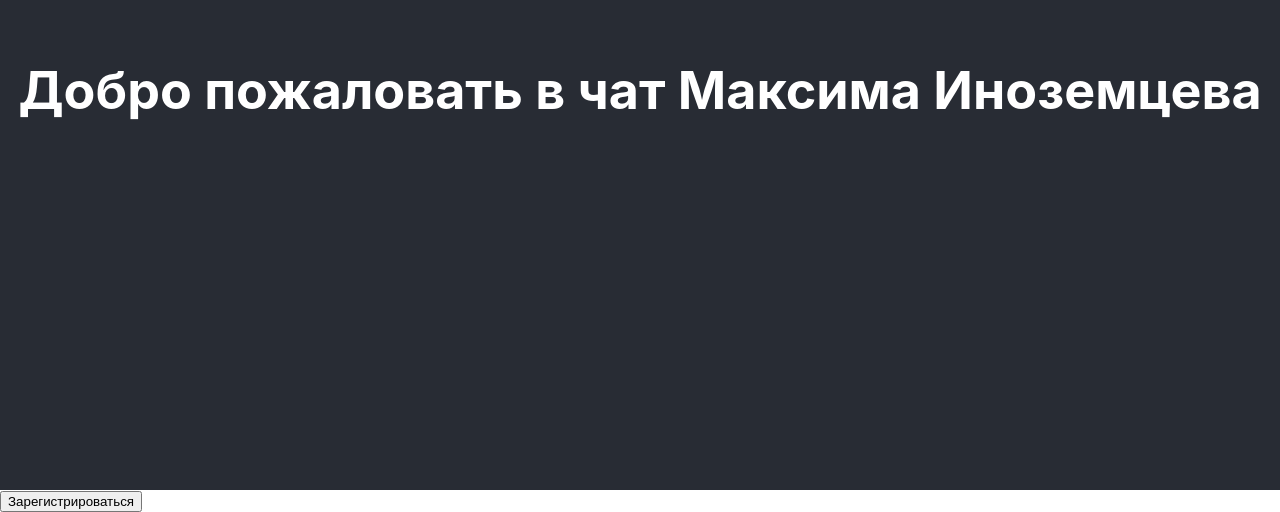
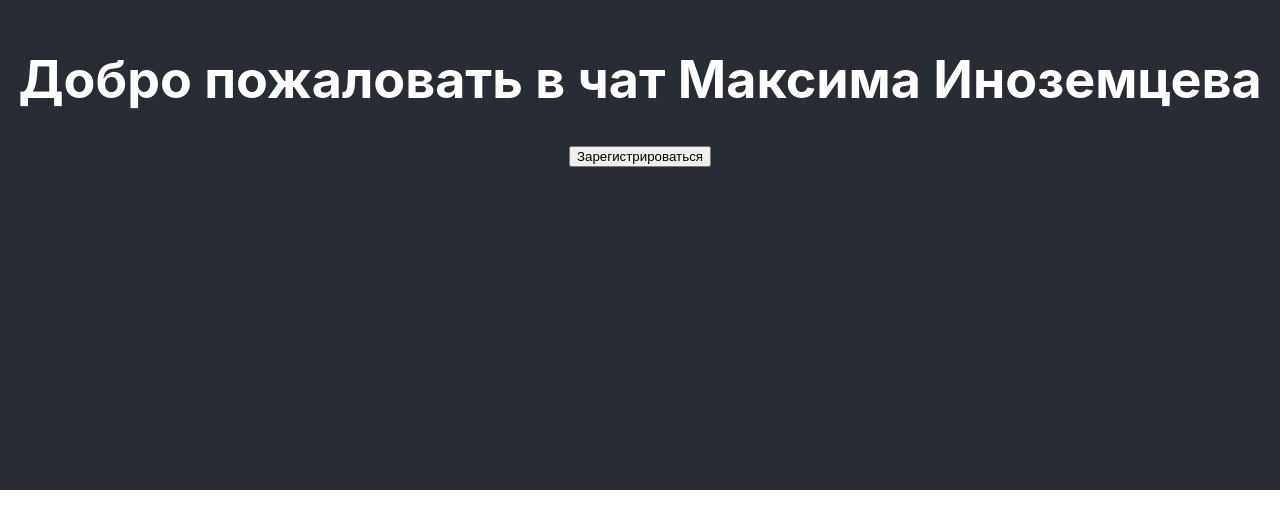
Before and after one commit to Maksim-Inozemtsev/frontend-project-12, a React (Create React App) app in the folder frontend/: page / in a window 1280 px wide. Shown: the part 310-822 px from the top of the page. After the commit the page ends 800 px from the top, so only its background shows below. Built offline with nearby package versions, Linux system fonts and the light colour scheme; the HTML template or start-up script is replaced by a standard one.

Commit message:
2-nd step of the project

```diff
--- a/frontend/package.json
+++ b/frontend/package.json
@@ -10,6 +10,7 @@
     "formik": "^2.4.2",
     "react": "^18.2.0",
     "react-dom": "^18.2.0",
+    "react-router-dom": "^6.14.2",
     "react-scripts": "5.0.1",
     "web-vitals": "^2.1.4",
     "yup": "^1.2.0"
--- a/frontend/src/Components/MainPage.jsx
+++ b/frontend/src/Components/MainPage.jsx
@@ -8,10 +8,10 @@ const MainPage = () => {
       <h1>
         Добро пожаловать в чат Максима Иноземцева
       </h1>
+      <button onClick={() => navigate('/login', { replace: false })}>
+      Зарегистрироваться
+      </button>
     </header>
-    <button onClick={() => navigate('/login', { replace: false })}>
-      Зарегистрироваться
-    </button>
     <Outlet />
   </>
   )
--- a/package.json
+++ b/package.json
@@ -21,7 +21,6 @@
   "homepage": "https://github.com/Maksim-Inozemtsev/frontend-project-12#readme",
   "dependencies": {
     "@fastify/static": "^6.10.2",
-    "@hexlet/chat-server": "^1.1.6",
-    "react-router-dom": "^6.14.2"
+    "@hexlet/chat-server": "^1.1.6"
   }
 }
```
Also changed, not shown: 2 other files (tests, documents, lock files or other folders).
